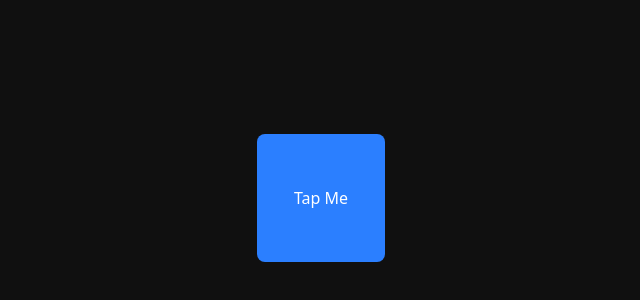
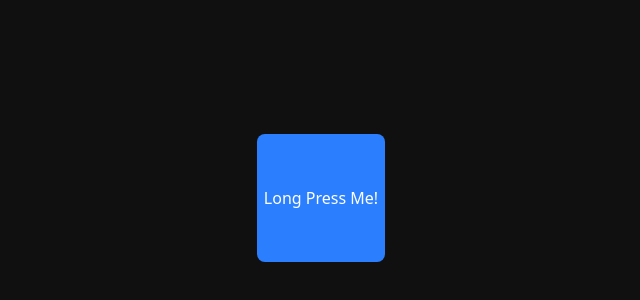
Before and after one commit to Tamalckb531/Learning-Motion, a Next.js app in the folder demos/: page / in a window 1280 px wide. Shown: the part 202-502 px from the top of the page, without its empty margins (319-959 px from the left). Built offline with nearby package versions, Linux system fonts and the light colour scheme.

Commit message:
Gestures -> add Long Press To change box

```diff
--- a/demos/src/app/page.tsx
+++ b/demos/src/app/page.tsx
@@ -11,8 +11,8 @@ export default function Home() {
       {/* <SwappableCard /> */}
       {/* <DraggableBox /> */}
       {/* <RotateOnDrag /> */}
-      <TapToChangeColor />
-      {/* <LongPressToChange /> */}
+      {/* <TapToChangeColor /> */}
+      <LongPressToChange />
       {/* <GestureBasedImgGal /> */}
     </div>
   );
--- a/demos/src/projects/Gestures/LongPressToChange.tsx
+++ b/demos/src/projects/Gestures/LongPressToChange.tsx
@@ -1,7 +1,30 @@
-import React from "react";
+"use client";
+
+import { useState } from "react";
+import { motion } from "motion/react";
 
 const LongPressToChange = () => {
-  return <div>LongPressToChange</div>;
+  const [isLarge, setIsLarge] = useState(false);
+
+  const handleLongPressStart = () => {
+    setIsLarge(true);
+  };
+  const handleLongPressEnd = () => {
+    setIsLarge(false);
+  };
+
+  return (
+    <motion.div
+      className={` w-32 h-32 bg-blue-500 text-white rounded-lg flex items-center justify-center transition-all duration-300 cursor-pointer ${
+        isLarge ? " w-48 h-48" : ""
+      }`}
+      onTapStart={handleLongPressStart}
+      onTapCancel={handleLongPressEnd}
+      onTap={handleLongPressEnd}
+    >
+      Long Press Me!
+    </motion.div>
+  );
 };
 
 export default LongPressToChange;
```
